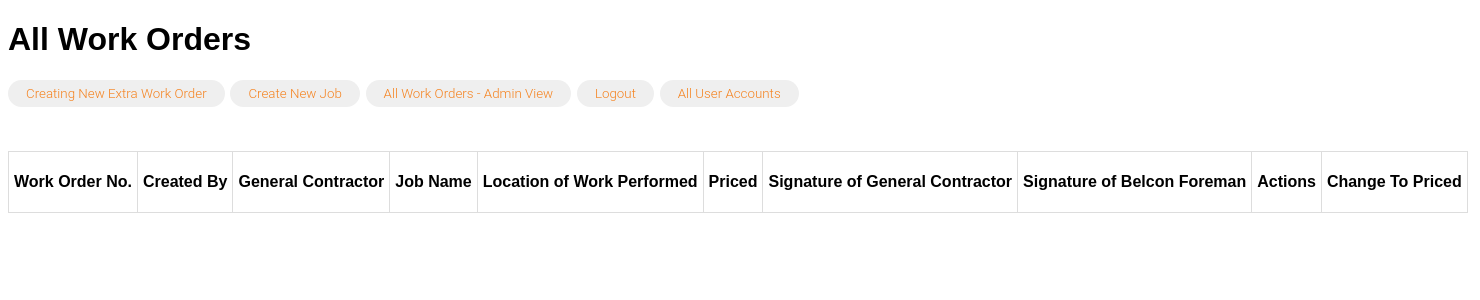
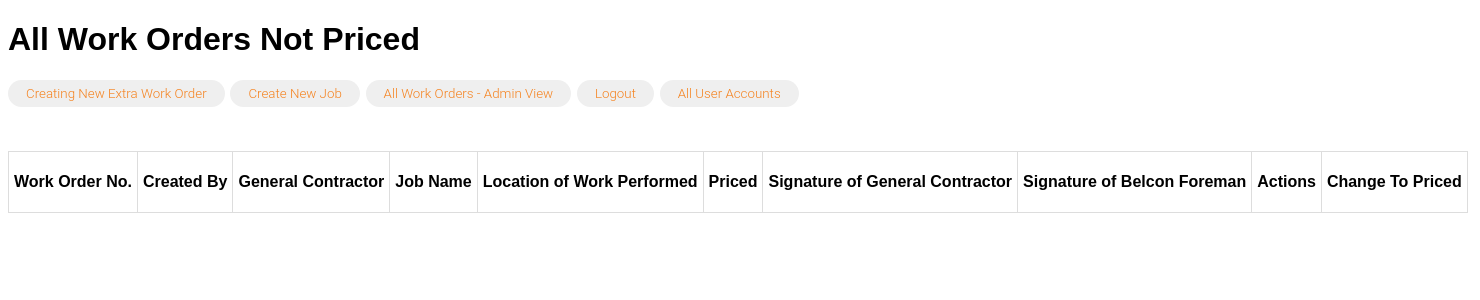
Before and after one commit to rajkapadia91/workorder, a Django app: template workorder_app/templates/workordernotpriced.html in a window 1480 px wide. Shown: the top 300 px of the page. Run offline with Django 3.2, Linux system fonts and the light colour scheme; the template is opened without the code that fills it, so the values that code supplies are empty.

Commit message:
made css changes

```diff
--- a/workorder_app/static/workorder.css
+++ b/workorder_app/static/workorder.css
@@ -1,5 +1,5 @@
 #wrapper{
-    width: 992px;
+    width: 1000px;
     height: auto;
     font-family: Arial, Helvetica, sans-serif;
 }
@@ -11,6 +11,7 @@
 }
 
 .head{
+    width: 1000px;
     display: block;
 
 }
--- a/workorder_app/templates/allmaterials.html
+++ b/workorder_app/templates/allmaterials.html
@@ -4,7 +4,7 @@
 <head>
     <meta charset="UTF-8">
     <meta name="viewport" content="width=device-width, initial-scale=1.0">
-    <title>Create & View Jobs</title>
+    <title>Create & View Materials</title>
     {% load static %}
     <link rel="stylesheet" href="{% static 'jobname.css' %}">
     <script src="https://ajax.googleapis.com/ajax/libs/jquery/3.5.1/jquery.min.js"></script>
@@ -13,7 +13,7 @@
 <body>
     <div id="wrapper">
         <div id="header">
-            <h2>Create Project/Job</h2>
+            <h2>Create Materials</h2>
         </div>
         <button><a href="/">Creating a New Extra Work Order</a></button>
         <button><a href="/workorder">Back to All Extra Work Orders</a></button>
--- a/workorder_app/templates/generalcontractor.html
+++ b/workorder_app/templates/generalcontractor.html
@@ -4,7 +4,7 @@
 <head>
     <meta charset="UTF-8">
     <meta name="viewport" content="width=device-width, initial-scale=1.0">
-    <title>Create & View Jobs</title>
+    <title>Create & View GCs</title>
     {% load static %}
     <link rel="stylesheet" href="{% static 'jobname.css' %}">
     <script src="https://ajax.googleapis.com/ajax/libs/jquery/3.5.1/jquery.min.js"></script>
@@ -15,7 +15,7 @@
 <body>
     <div id="wrapper">
         <div id="header">
-            <h2>Create Project/Job</h2>
+            <h2>Create GC/Edit GC Info</h2>
         </div>
         <button><a href="/">Creating a New Extra Work Order</a></button>
         <button><a href="/workorder">Back to All Extra Work Orders</a></button>
--- a/workorder_app/templates/laborrates.html
+++ b/workorder_app/templates/laborrates.html
@@ -4,7 +4,7 @@
 <head>
     <meta charset="UTF-8">
     <meta name="viewport" content="width=device-width, initial-scale=1.0">
-    <title>Create & View Jobs</title>
+    <title>Create & View Labor Rates</title>
     {% load static %}
     {% load humanize %}
     <link rel="stylesheet" href="{% static 'jobname.css' %}">
--- a/workorder_app/templates/workordernotpriced.html
+++ b/workorder_app/templates/workordernotpriced.html
@@ -4,7 +4,7 @@
 <head>
     <meta charset="UTF-8">
     <meta name="viewport" content="width=device-width, initial-scale=1.0">
-    <title>All Work Orders - Admin View</title>
+    <title>All Work Orders Not Priced - Admin View</title>
     {% load static %}
     <link rel="stylesheet" href="{% static 'workorder.css' %}">
     <script src="https://ajax.googleapis.com/ajax/libs/jquery/3.5.1/jquery.min.js"></script>
@@ -13,7 +13,7 @@
 <body>
     <div id="wrapper">
         <div id="header">
-            <h1 class="head">All Work Orders</h1>
+            <h1 class="head">All Work Orders Not Priced</h1>
             <div class="head">
                 <button><a href="/">Creating New Extra Work Order</a></button>
                 <button><a href="/jobname">Create New Job</a></button>
```
